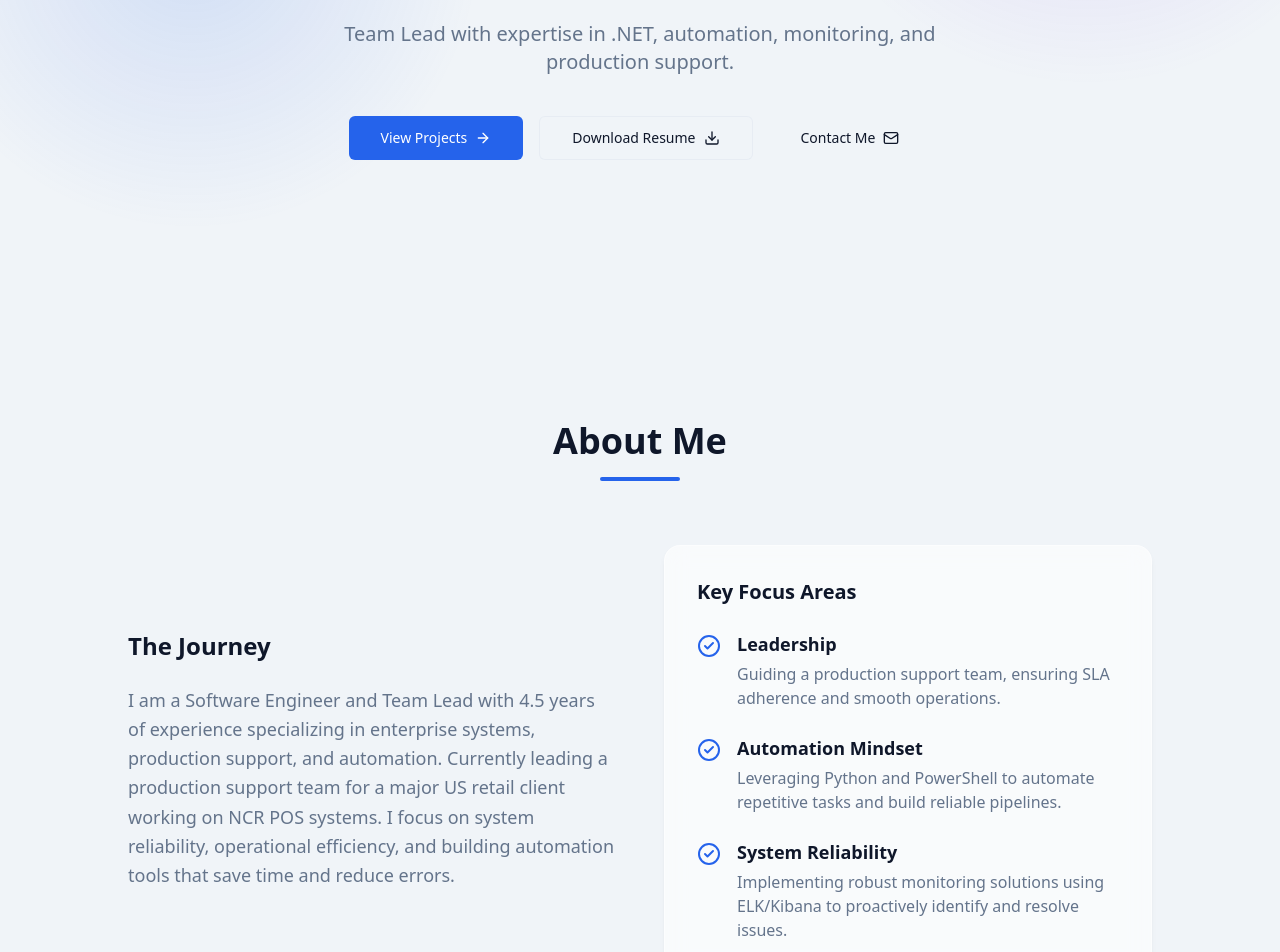
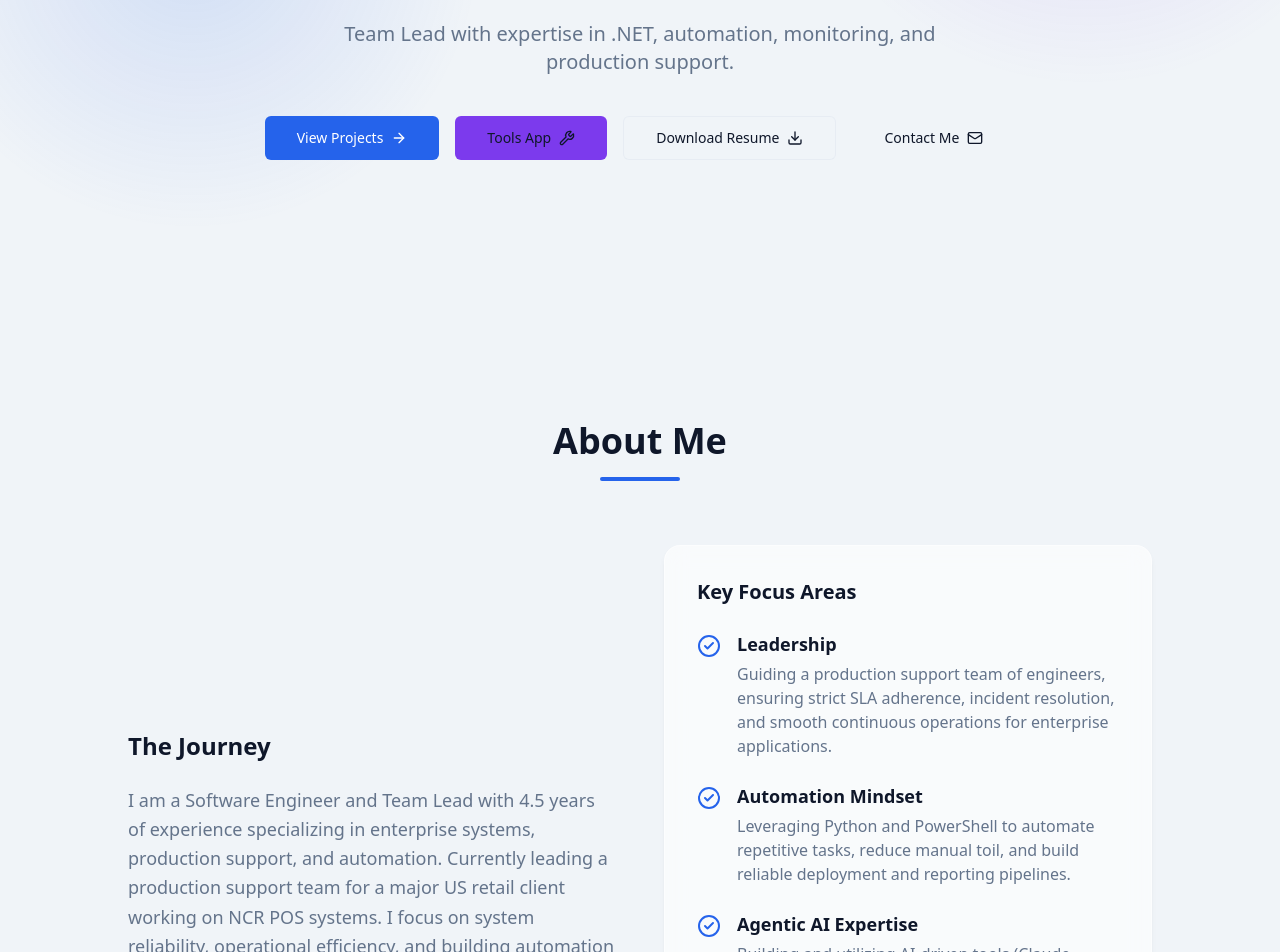
Before and after one commit to CaptainPrice15/CaptainPrice15.github.io, a Next.js app: page / in a window 1280 px wide. Shown: the part 460-1412 px from the top of the page. Built offline with nearby package versions, Linux system fonts and the light colour scheme.

Commit message:
modified:   README.md 	modified:   src/components/sections/contact.tsx 	modified:   src/components/sections/hero.tsx 	modified:   src/components/sections/projects.tsx 	modified:   src/data/portfolio.ts

```diff
--- a/src/components/sections/contact.tsx
+++ b/src/components/sections/contact.tsx
@@ -18,10 +18,10 @@ export function Contact() {
           transition={{ duration: 0.5 }}
         >
           <h2 className="text-3xl md:text-5xl font-bold mb-6 text-foreground">
-            Let's build something impactful.
+            Let&apos;s build something impactful.
           </h2>
           <p className="text-xl text-muted-foreground mb-12 max-w-2xl mx-auto">
-            Whether you have a question, a project idea, or just want to say hi, I'll try my best to get back to you!
+            Whether you have a question, a project idea, or just want to say hi, I&apos;ll try my best to get back to you!
           </p>
 
           <div className="flex flex-col sm:flex-row items-center justify-center gap-6">
--- a/src/components/sections/hero.tsx
+++ b/src/components/sections/hero.tsx
@@ -1,7 +1,7 @@
 "use client";
 
 import { motion } from "framer-motion";
-import { ArrowRight, Download, Mail } from "lucide-react";
+import { ArrowRight, Download, Mail, Wrench } from "lucide-react";
 import { Button } from "@/components/ui/button";
 import { portfolioData } from "@/data/portfolio";
 import Link from "next/link";
@@ -30,7 +30,7 @@ export function Hero() {
           transition={{ duration: 0.5, delay: 0.1 }}
         >
           <h1 className="text-4xl sm:text-5xl md:text-6xl lg:text-7xl font-extrabold tracking-tight text-foreground mb-6">
-            Hi, I'm <span className="text-transparent bg-clip-text bg-gradient-to-r from-primary to-accent">{name}</span>.
+            Hi, I&apos;m <span className="text-transparent bg-clip-text bg-gradient-to-r from-primary to-accent">{name}</span>.
             <br className="hidden sm:block" />
           </h1>
           <p className="text-2xl sm:text-3xl md:text-4xl font-bold text-foreground/80 mb-6 max-w-4xl mx-auto leading-tight">
@@ -59,6 +59,11 @@ export function Hero() {
               View Projects <ArrowRight className="h-4 w-4" />
             </Button>
           </Link>
+          <Button size="lg" variant="default" className="w-full sm:w-auto gap-2 bg-accent text-accent-foreground hover:bg-accent/90" asChild>
+            <a href="https://tools.gourab.app" target="_blank" rel="noopener noreferrer">
+              Tools App <Wrench className="h-4 w-4" />
+            </a>
+          </Button>
           <Button size="lg" variant="outline" className="w-full sm:w-auto gap-2" asChild>
             <a href="/resume.pdf" target="_blank" rel="noopener noreferrer">
               Download Resume <Download className="h-4 w-4" />
--- a/src/components/sections/projects.tsx
+++ b/src/components/sections/projects.tsx
@@ -4,7 +4,6 @@ import * as React from "react";
 import { motion, AnimatePresence } from "framer-motion";
 import { portfolioData } from "@/data/portfolio";
 import { ExternalLink, Code, FolderGit2 } from "lucide-react";
-import { Button } from "@/components/ui/button";
 
 export function Projects() {
   const { projects } = portfolioData;
--- a/src/data/portfolio.ts
+++ b/src/data/portfolio.ts
@@ -8,8 +8,9 @@ export const portfolioData = {
   about: {
     story: "I am a Software Engineer and Team Lead with 4.5 years of experience specializing in enterprise systems, production support, and automation. Currently leading a production support team for a major US retail client working on NCR POS systems. I focus on system reliability, operational efficiency, and building automation tools that save time and reduce errors.",
     highlights: [
-      "Leadership: Guiding a production support team, ensuring SLA adherence and smooth operations.",
-      "Automation Mindset: Leveraging Python and PowerShell to automate repetitive tasks and build reliable pipelines.",
+      "Leadership: Guiding a production support team of engineers, ensuring strict SLA adherence, incident resolution, and smooth continuous operations for enterprise applications.",
+      "Automation Mindset: Leveraging Python and PowerShell to automate repetitive tasks, reduce manual toil, and build reliable deployment and reporting pipelines.",
+      "Agentic AI Expertise: Building and utilizing AI-driven tools (Claude, Codex, Gemini) for code generation, task automation, and intelligent system monitoring.",
       "System Reliability: Implementing robust monitoring solutions using ELK/Kibana to proactively identify and resolve issues.",
     ],
   },
```
Also changed, not shown: 1 other file (tests, documents, lock files or other folders).
